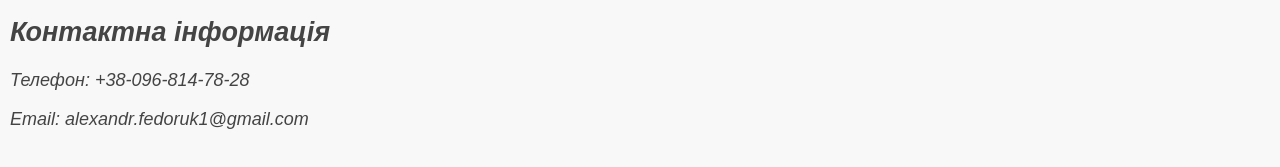
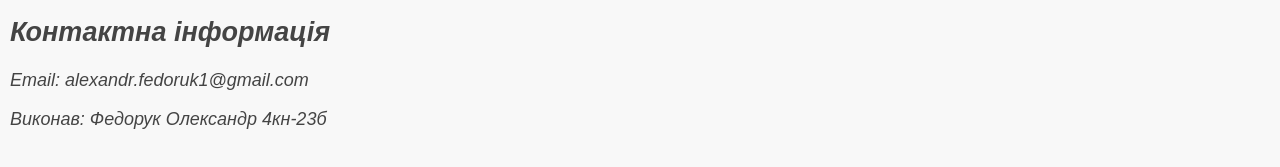
Before and after one commit to zakkfor/vstyp, a plain HTML site: page about.html in a window 1280 px wide. Shown: the part 165-332 px from the top of the page. Drawn offline with Linux system fonts and the light colour scheme.

Commit message:
Update about.html

```diff
--- a/about.html
+++ b/about.html
@@ -26,8 +26,8 @@
 
             <address>
                 <h2>Контактна інформація</h2>
-                <p>Телефон: +38-096-814-78-28</p>
                 <p>Email: alexandr.fedoruk1@gmail.com</p>
+                <p>Виконав: Федорук Олександр 4кн-23б </p>
             </address>
         </section>
     </main>
```
